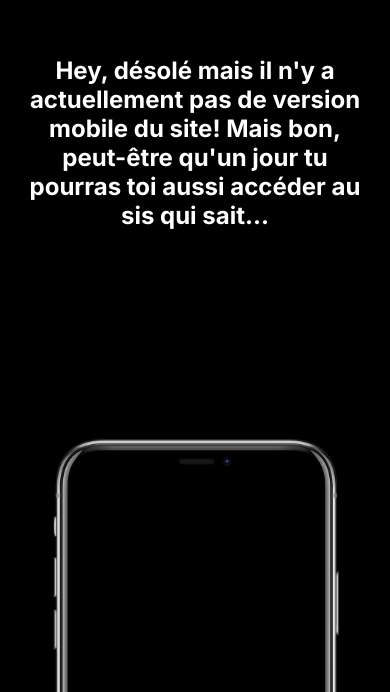
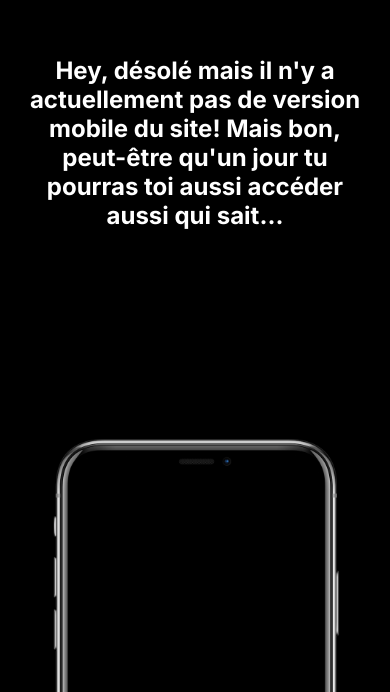
Before and after one commit to louwiis/portfolio, a Vue app: page / in a window 390 px wide. Shown: the part 152-844 px from the top of the page. Built offline with nearby package versions, Linux system fonts and the light colour scheme.

Commit message:
update mobile screen

```diff
--- a/src/App.vue
+++ b/src/App.vue
@@ -8,7 +8,7 @@ import iphone from '@/assets/images/iphone.png'
   <RouterView class="view"/>
 
   <div class="mobile">
-    <div class="text">Hey, désolé mais il n'y a actuellement pas de version mobile du site! Mais bon, peut-être qu'un jour tu pourras toi aussi accéder au sis qui sait...</div>
+    <div class="text">Hey, désolé mais il n'y a actuellement pas de version mobile du site! Mais bon, peut-être qu'un jour tu pourras toi aussi accéder aussi qui sait...</div>
 
     <div class="iphone">
       <img class="image" :src="iphone" alt="iphone" />
```
